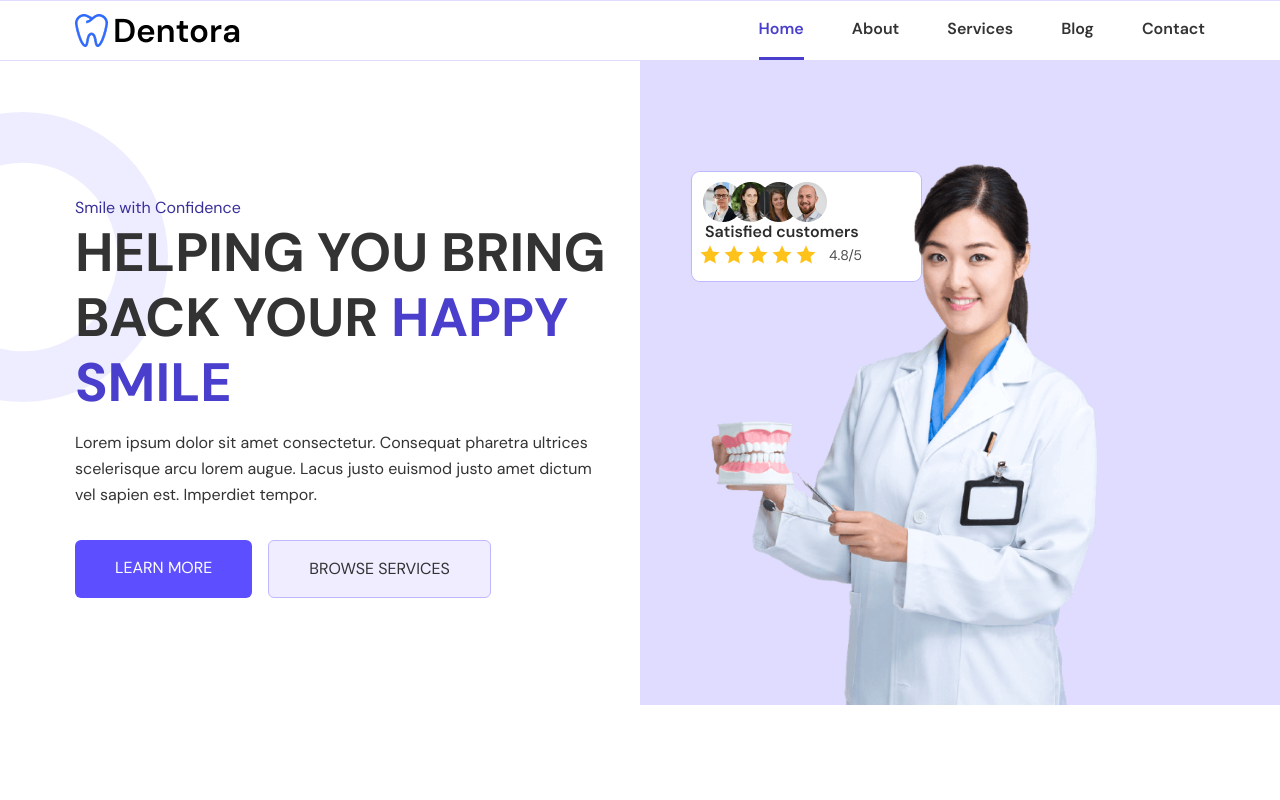
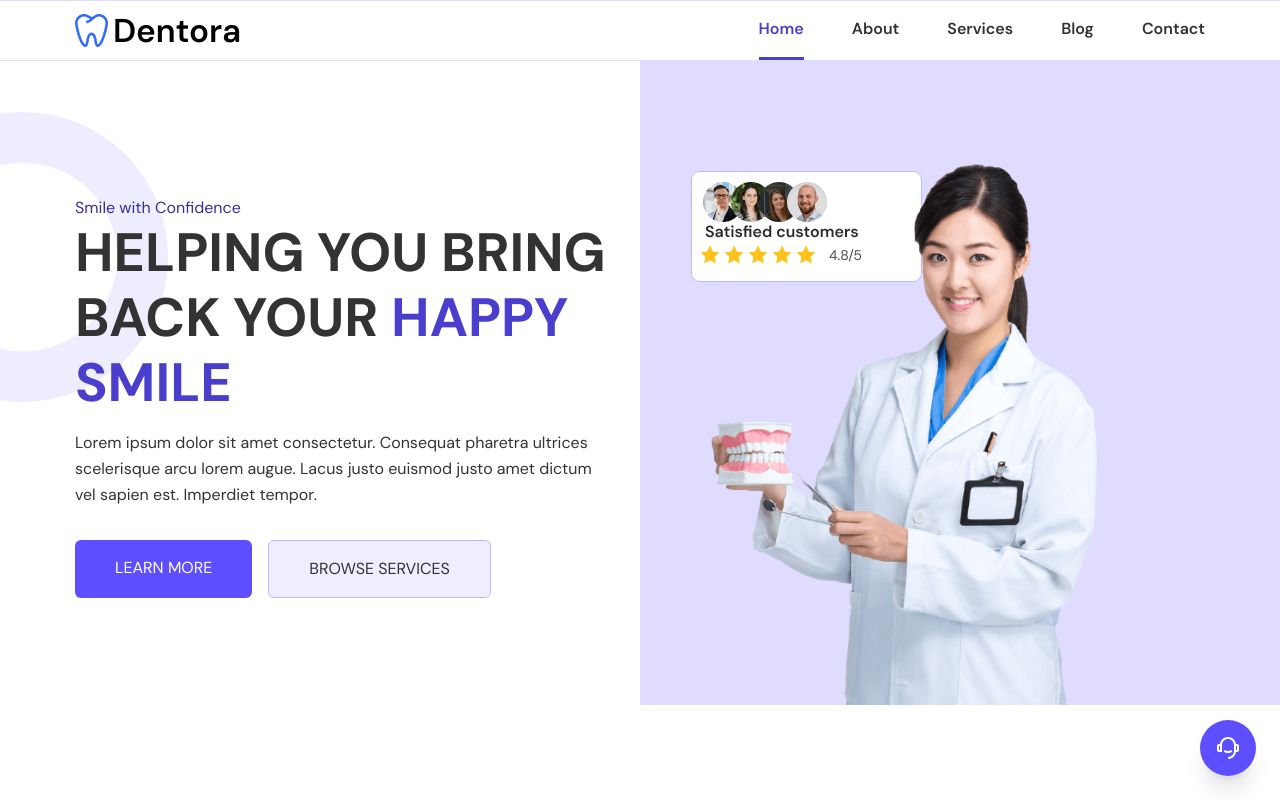
Before and after one commit to yassineismaayly-netizen/dental-practice-frontend, a Next.js app: page / in a window 1280 px wide. Shown: the top 800 px of the page. Built offline with nearby package versions, Linux system fonts and the light colour scheme.

Commit message:
with the whatsapp button version

```diff
--- a/app/layout.tsx
+++ b/app/layout.tsx
@@ -3,6 +3,7 @@ import { DM_Sans } from "next/font/google";
 import "./globals.css";
 import Header from "@/components/Header";
 import Footer from "@/components/Footer";
+import ContactFloat from "@/components/ContactFloat";
 
 const dmSans = DM_Sans({
   variable: "--font-dmSans-sans",
@@ -22,6 +23,7 @@ export default function RootLayout({
 }>) {
   return (
     <html lang="en">
+      <ContactFloat />
       <body
         className={dmSans.className}
       >
--- /dev/null
+++ b/components/ContactFloat.tsx
@@ -0,0 +1,52 @@
+"use client";
+import { useState } from "react";
+import {
+	RiPhoneLine,
+	RiWhatsappLine,
+	RiCloseLine,
+	RiCustomerService2Line,
+} from "@remixicon/react";
+
+const PHONE = "212664037316";
+const WHATSAPP_MSG =
+	"Bonjour, je souhaite prendre un rendez-vous chez Dentora.";
+
+export default function ContactFloat() {
+	const [open, setOpen] = useState(false);
+
+	return (
+		<div className="fixed bottom-6 right-6 z-50 flex flex-col items-end gap-3">
+			{open && (
+				<div className="flex flex-col items-end gap-2">
+					<a
+						href={`https://wa.me/${PHONE}?text=${encodeURIComponent(WHATSAPP_MSG)}`}
+						target="_blank"
+						rel="noopener noreferrer"
+						className="flex items-center gap-2 bg-[#25D366] text-white px-4 py-2.5 rounded-full shadow-lg hover:bg-[#1ebe5d] transition-colors text-sm font-medium"
+					>
+						<RiWhatsappLine size={18} />
+						WhatsApp
+					</a>
+					<a
+						href={`tel:+${PHONE}`}
+						className="flex items-center gap-2 bg-primary-600 text-white px-4 py-2.5 rounded-full shadow-lg hover:bg-primary-700 transition-colors text-sm font-medium"
+					>
+						<RiPhoneLine size={18} />
+						Appeler
+					</a>
+				</div>
+			)}
+			<button
+				type="button"
+				onClick={() => setOpen(!open)}
+				className="size-14 bg-primary-500 hover:bg-primary-700 text-white rounded-full shadow-xl flex items-center justify-center transition-all duration-200 hover:scale-105"
+			>
+				{open ? (
+					<RiCloseLine size={24} />
+				) : (
+					<RiCustomerService2Line size={24} />
+				)}
+			</button>
+		</div>
+	);
+}
```
